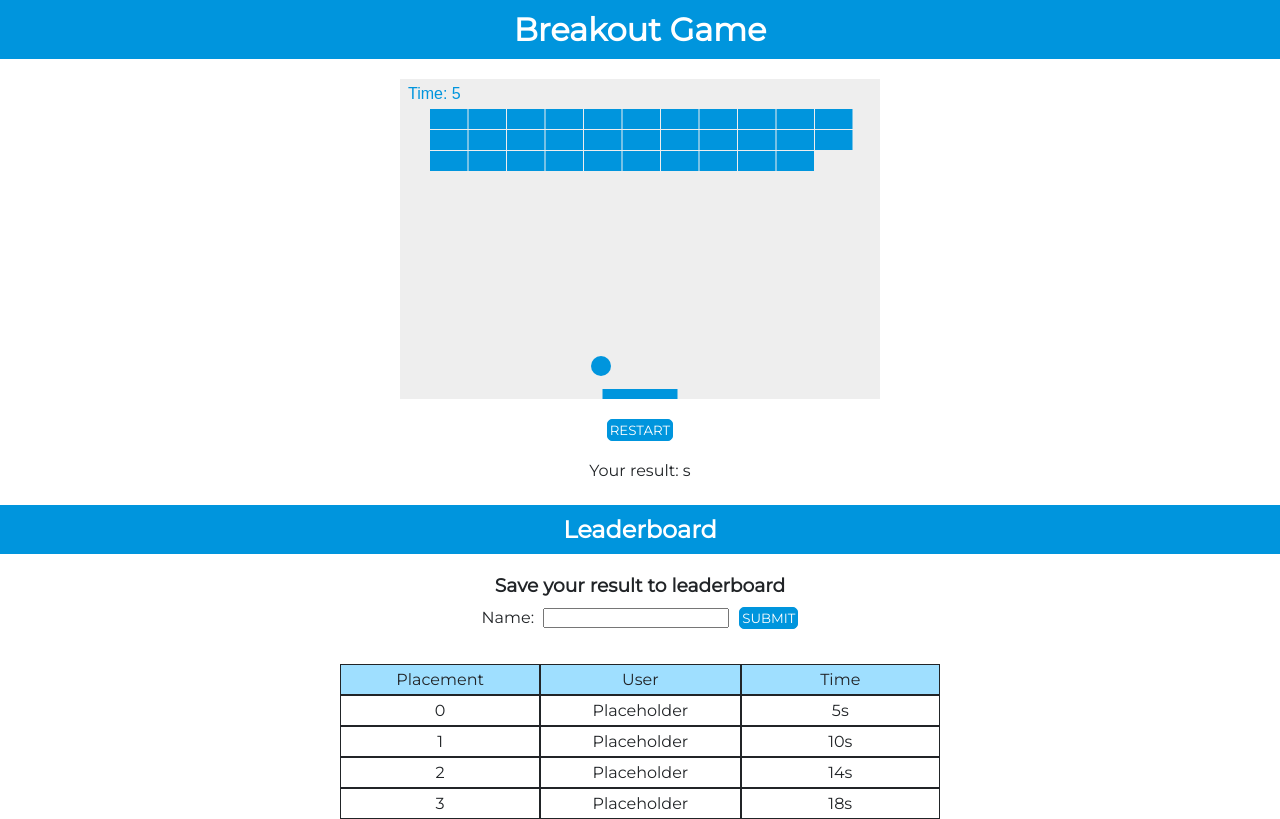
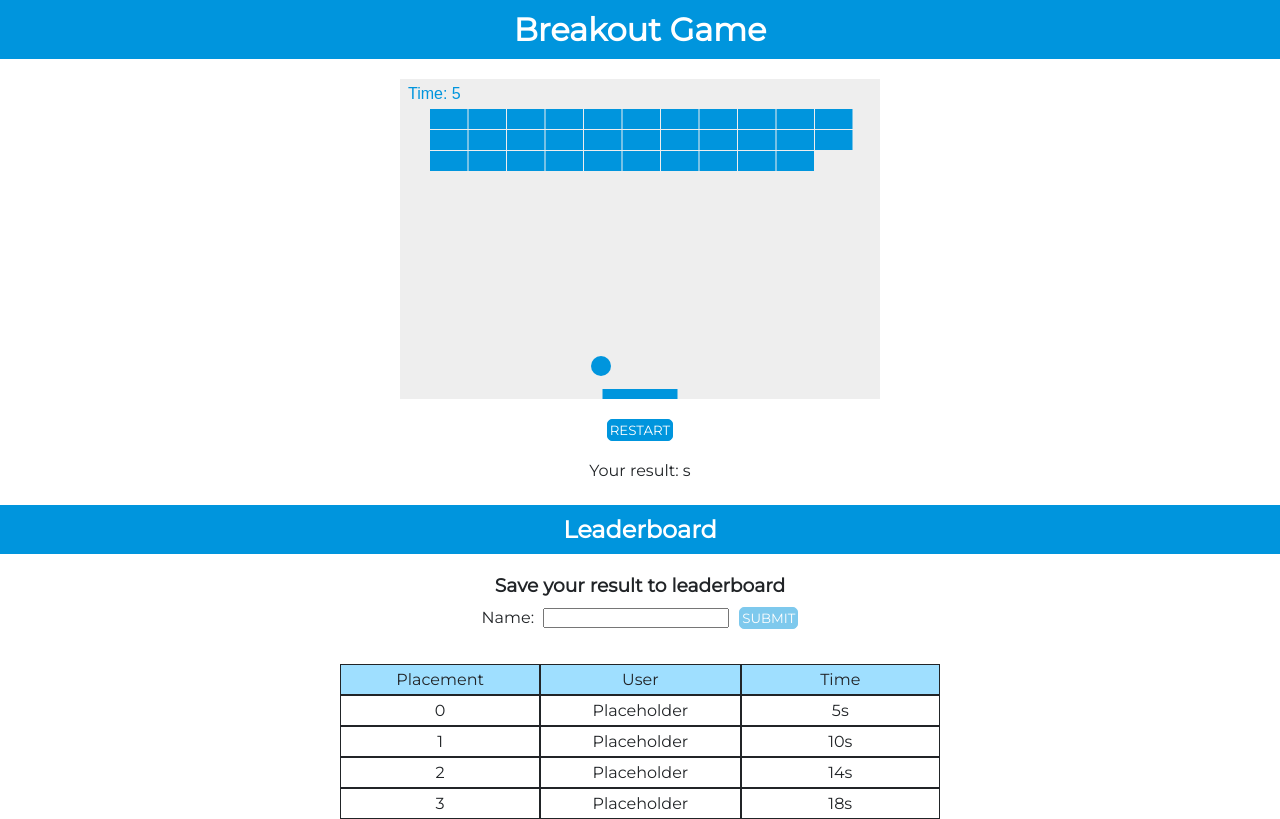
Before and after one commit to Mikael-Kolehmainen/2D-breakout-game, a React (Create React App) app in the folder client/: page / in a window 1280 px wide. Built offline with nearby package versions, Linux system fonts and the light colour scheme.

Commit message:
Disabled submit btn if there's no value in input

```diff
--- a/client/src/components/Leaderboard.js
+++ b/client/src/components/Leaderboard.js
@@ -3,7 +3,12 @@
   2. Run records through a loop and print them out
 */
 
+import { useState } from "react";
+
 const Leaderboard = () => {
+  const [username, setUsername] = useState("");
+  const [disableSubmit, setDisableSubmit] = useState(true);
+
   const placeholderData = [
     {
       id: 1,
@@ -27,13 +32,29 @@ const Leaderboard = () => {
     }
   ];
 
+  const saveUsername = (event) => {
+    event.preventDefault();
+    const username = event.target.value;
+
+    if (username !== "") {
+      setUsername(username);
+      setDisableSubmit(false);
+    } else {
+      setDisableSubmit(true);
+    }
+  };
+
+  const submitClicked = () => {
+
+  };
+
   return (
     <div className="leaderboard">
       <h2>Leaderboard</h2>
       <h3>Save your result to leaderboard</h3>
       <label htmlFor="username">Name: </label>
-      <input type="text" name="username" maxLength="10" required />
-      <input type="submit" value="SUBMIT" className="btn" />
+      <input type="text" name="username" maxLength="10" required onChange={(e) => saveUsername(e)} />
+      <input type="submit" value="SUBMIT" className="btn" onClick={submitClicked} disabled={disableSubmit} />
       <table>
         <tbody>
           <tr>
--- a/client/src/styles/css/main.css
+++ b/client/src/styles/css/main.css
@@ -76,3 +76,10 @@ input[type=text] {
     color: #212427;
     background-color: #9fdfff;
     border: 1px solid #9fdfff; }
+  .btn:disabled {
+    opacity: .5; }
+    .btn:disabled:hover {
+      cursor: auto;
+      color: white;
+      background-color: #0095DD;
+      border: 1px solid #0095DD; }
--- a/client/src/styles/sass/base/_base.scss
+++ b/client/src/styles/sass/base/_base.scss
@@ -57,4 +57,14 @@ input[type=text] {
     background-color: $bg-color;
     border: 1px solid $bg-color;
   }
+  &:disabled {
+    opacity: .5;
+
+    &:hover {
+      cursor: auto;
+      color: white;
+      background-color: $primary-color;
+      border: 1px solid $primary-color;
+    }
+  }
 }
```
